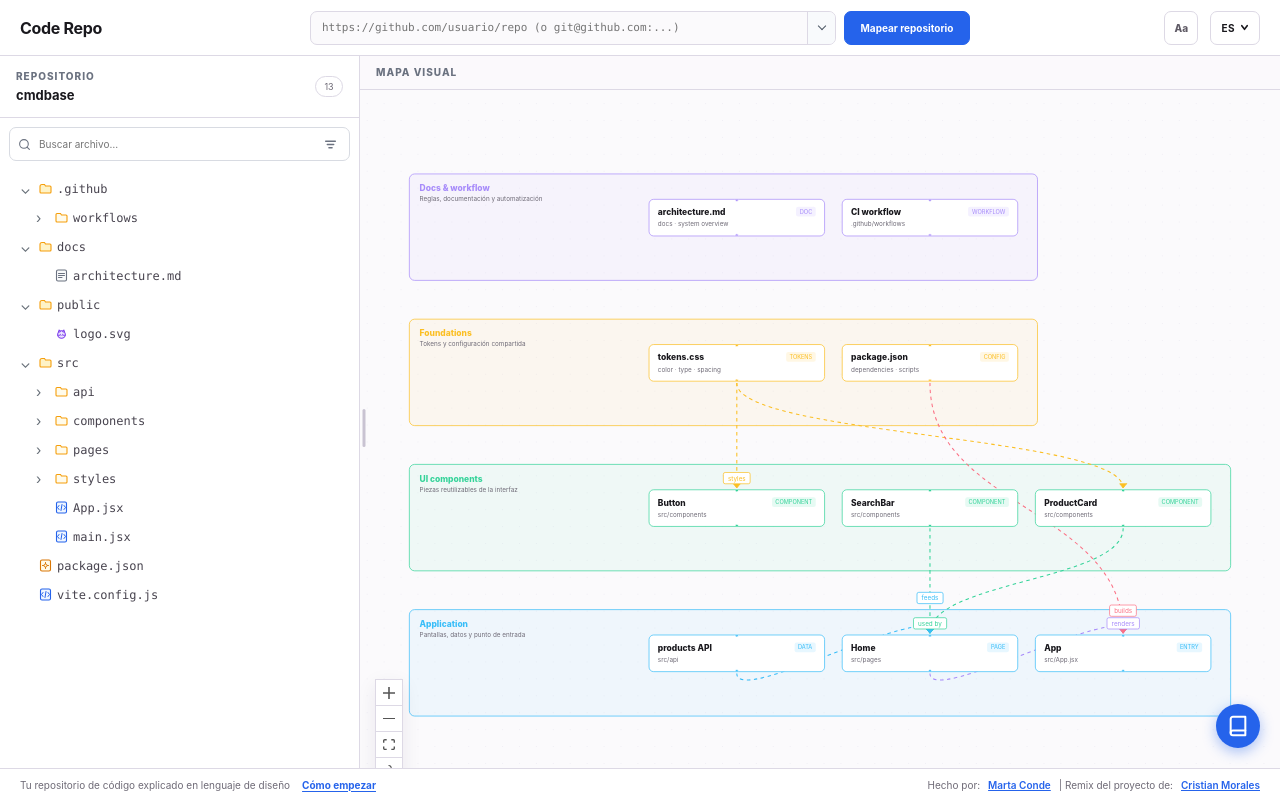
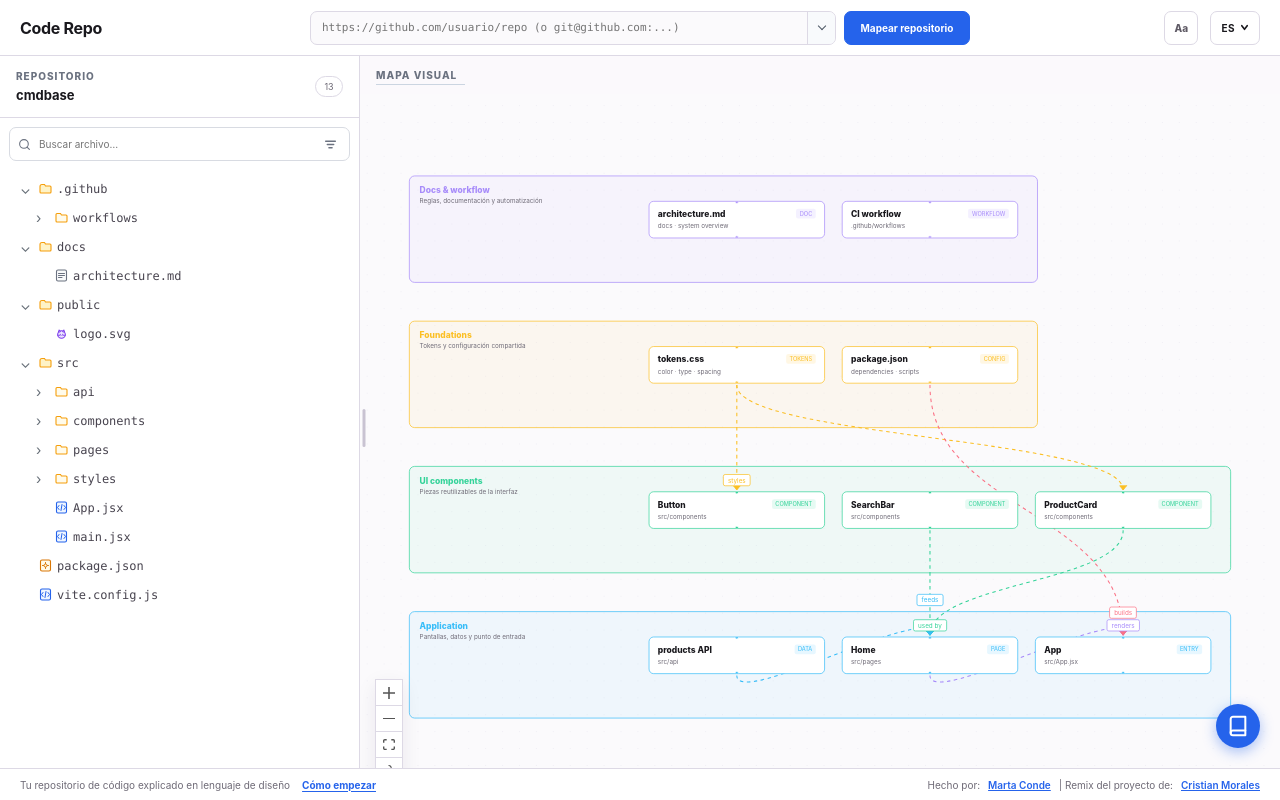
Before and after one commit to MartaCondeDesign/Code-Repo, a React (Vite) app: page / in a window 1280 px wide. Built offline with nearby package versions, Linux system fonts and the light colour scheme; a web font is replaced by a local one.

Commit message:
style: restrict visual map header divider line to length of MAPA VISUAL text

```diff
--- a/src/map.css
+++ b/src/map.css
@@ -178,7 +178,8 @@ button { color: inherit; }
 .inspector-resizer::before { content: ""; position: absolute; inset: 0 -4px; }
 .inspector-resizer span { position: absolute; left: 2px; top: 50%; width: 3px; height: 38px; transform: translateY(-50%) translateX(-4px); border-radius: 99px; background: #c9c3d2; transition: background .15s, height .15s; }
 .pane-heading { height: 62px; flex-shrink: 0; padding: 13px 16px; display: flex; align-items: center; justify-content: space-between; border-bottom: 1px solid var(--line); }
-.pane-heading.map-heading { height: 34px; padding: 0 16px; }
+.pane-heading.map-heading { height: 38px; padding: 0 16px; border-bottom: 0; display: flex; align-items: center; }
+.pane-heading.map-heading > div { display: inline-flex; align-items: center; padding: 4px 8px 3px 0; border-bottom: 1.5px solid #cbd5e1; width: fit-content; }
 .pane-heading.map-heading .pane-kicker { margin-bottom: 0; }
 .pane-kicker { display: block; margin-bottom: 4px; color: #7b7680; font-size: 8px; font-weight: 800; letter-spacing: 1.25px; }
 .pane-heading h2 { font-size: 13px; max-width: 360px; overflow: hidden; text-overflow: ellipsis; white-space: nowrap; }
```
